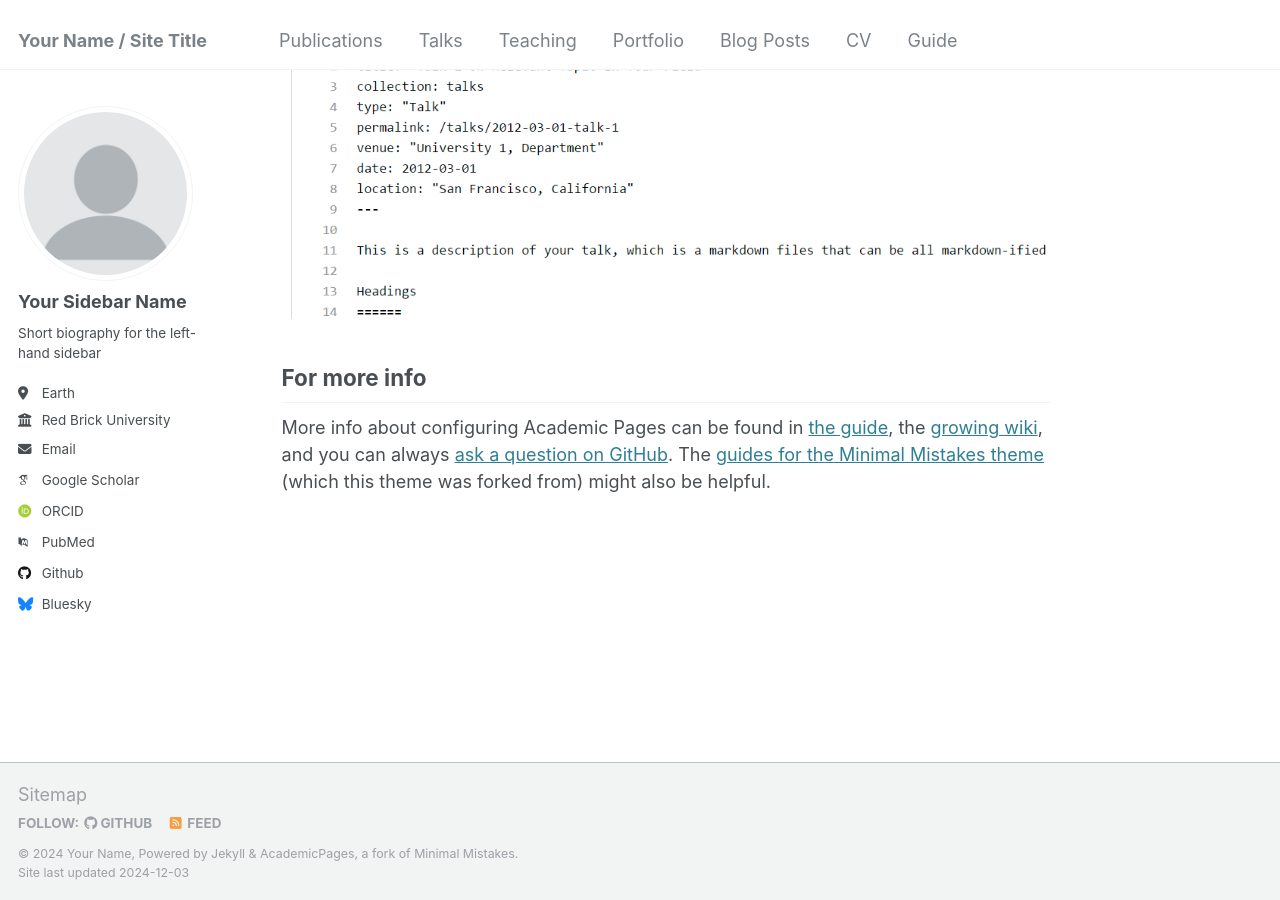
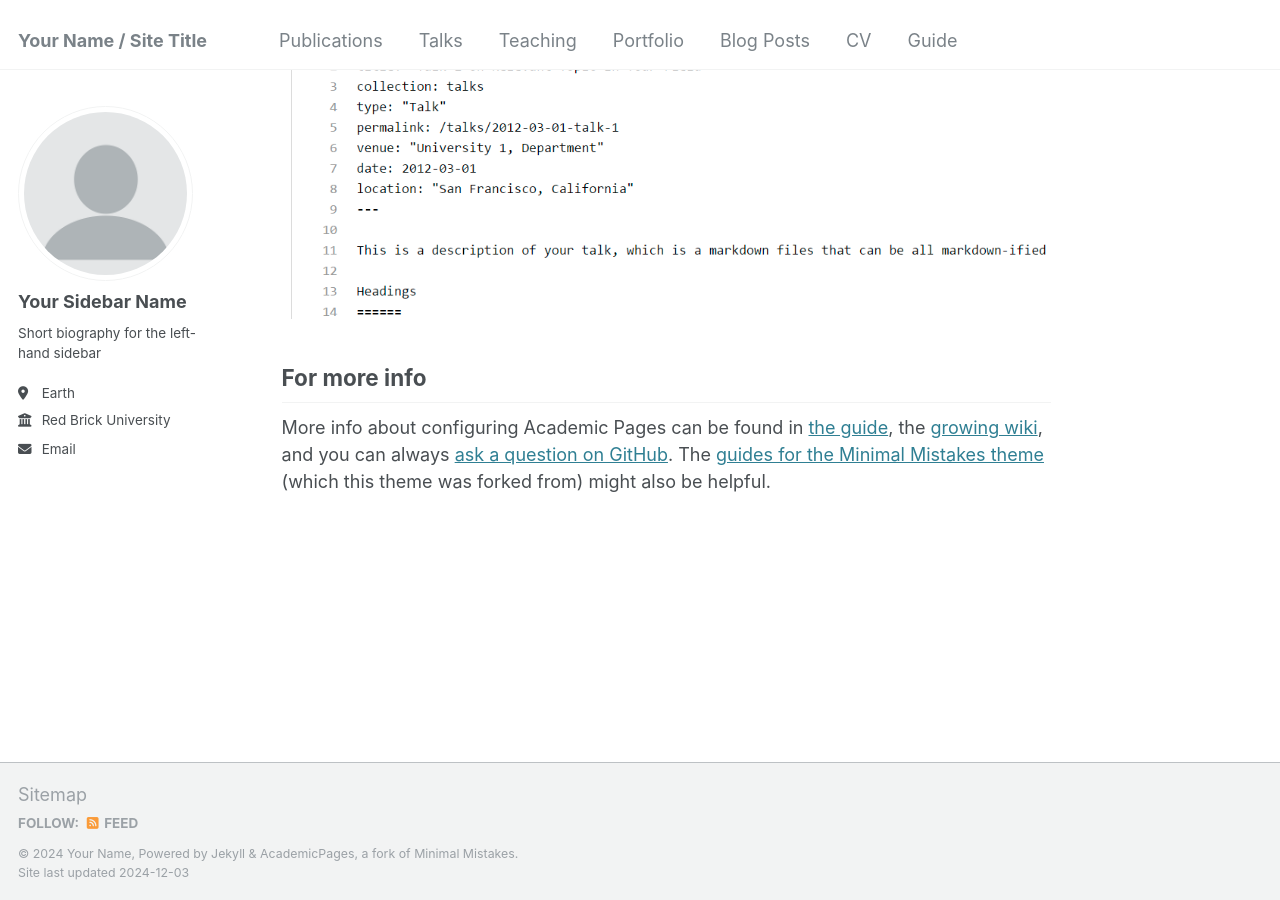
Before and after one commit to Cqyiiii/cqyiiii.github.io, a Jekyll site: the page built from _pages/about.md, in a window 1280 px wide and 900 px high, scrolled down 2643 px. Built offline with Jekyll 4.4.1, drawn with Linux system fonts in a browser that asks for light colours; some web fonts are replaced.

Commit message:
Initial commit

```diff
--- a/_config.yml
+++ b/_config.yml
@@ -31,48 +31,48 @@ author:
   email            : "none@example.org"
 
   # Academic websites
-  arxiv            : # URL - Update with the correct link to your profile
-  googlescholar    : "https://scholar.google.com/citations?user=PS_CX0AAAAAJ"
-  impactstory      : # URL
-  orcid            : "http://orcid.org/yourorcidurl"
-  semantic         : # URL
-  pubmed           : "https://www.ncbi.nlm.nih.gov/pubmed/?term=john+snow"
-  researchgate     : # URL
-  scopus           : # URL
+  # arxiv            : # URL - Update with the correct link to your profile
+  # googlescholar    : "https://scholar.google.com/citations?user=PS_CX0AAAAAJ"
+  # impactstory      : # URL
+  # orcid            : "http://orcid.org/yourorcidurl"
+  # semantic         : # URL
+  # pubmed           : "https://www.ncbi.nlm.nih.gov/pubmed/?term=john+snow"
+  # researchgate     : # URL
+  # scopus           : # URL
 
   # Repositories and software development
-  bitbucket        : # Username - Update with your username on the site
-  codepen          : # Username
-  dribbble         : # Username
-  github           : "academicpages"
-  kaggle           : # Username
-  stackoverflow    : # User number or user number and name (i.e., use "1" or "1/jeff-atwood")
+  # bitbucket        : # Username - Update with your username on the site
+  # codepen          : # Username
+  # dribbble         : # Username
+  # github           : "academicpages"
+  # kaggle           : # Username
+  # stackoverflow    : # User number or user number and name (i.e., use "1" or "1/jeff-atwood")
 
   # Social media
-  bluesky          : "bsky.app" # Replace this with you Bluesky username
-  facebook         : # Username
-  flickr           : # Username
-  foursquare       : # Username
-  goodreads        : # Username
-  google_plus      : # Username
-  keybase          : # Username
-  instagram        : # Username
-  lastfm           : # Username
-  linkedin         : # Username
-  mastodon         : # URL
-  medium           : # URL
-  pinterest        : # Username
-  soundcloud       : # Username
-  steam            : # Username
-  telegram         : # URL
-  tumblr           : # Username
-  twitter          : # Username for X / Twitter
-  vine             : # Username
-  weibo            : # Username
-  wikipedia        : # Username
-  xing             : # Username
-  youtube          : # Username
-  zhihu            : # Username
+  # bluesky          : "bsky.app" # Replace this with you Bluesky username
+  # facebook         : # Username
+  # flickr           : # Username
+  # foursquare       : # Username
+  # goodreads        : # Username
+  # google_plus      : # Username
+  # keybase          : # Username
+  # instagram        : # Username
+  # lastfm           : # Username
+  # linkedin         : # Username
+  # mastodon         : # URL
+  # medium           : # URL
+  # pinterest        : # Username
+  # soundcloud       : # Username
+  # steam            : # Username
+  # telegram         : # URL
+  # tumblr           : # Username
+  # twitter          : # Username for X / Twitter
+  # vine             : # Username
+  # weibo            : # Username
+  # wikipedia        : # Username
+  # xing             : # Username
+  # youtube          : # Username
+  # zhihu            : # Username
 
 # Publication Category - The following the list of publication categories and their headings
 publication_category:
```
